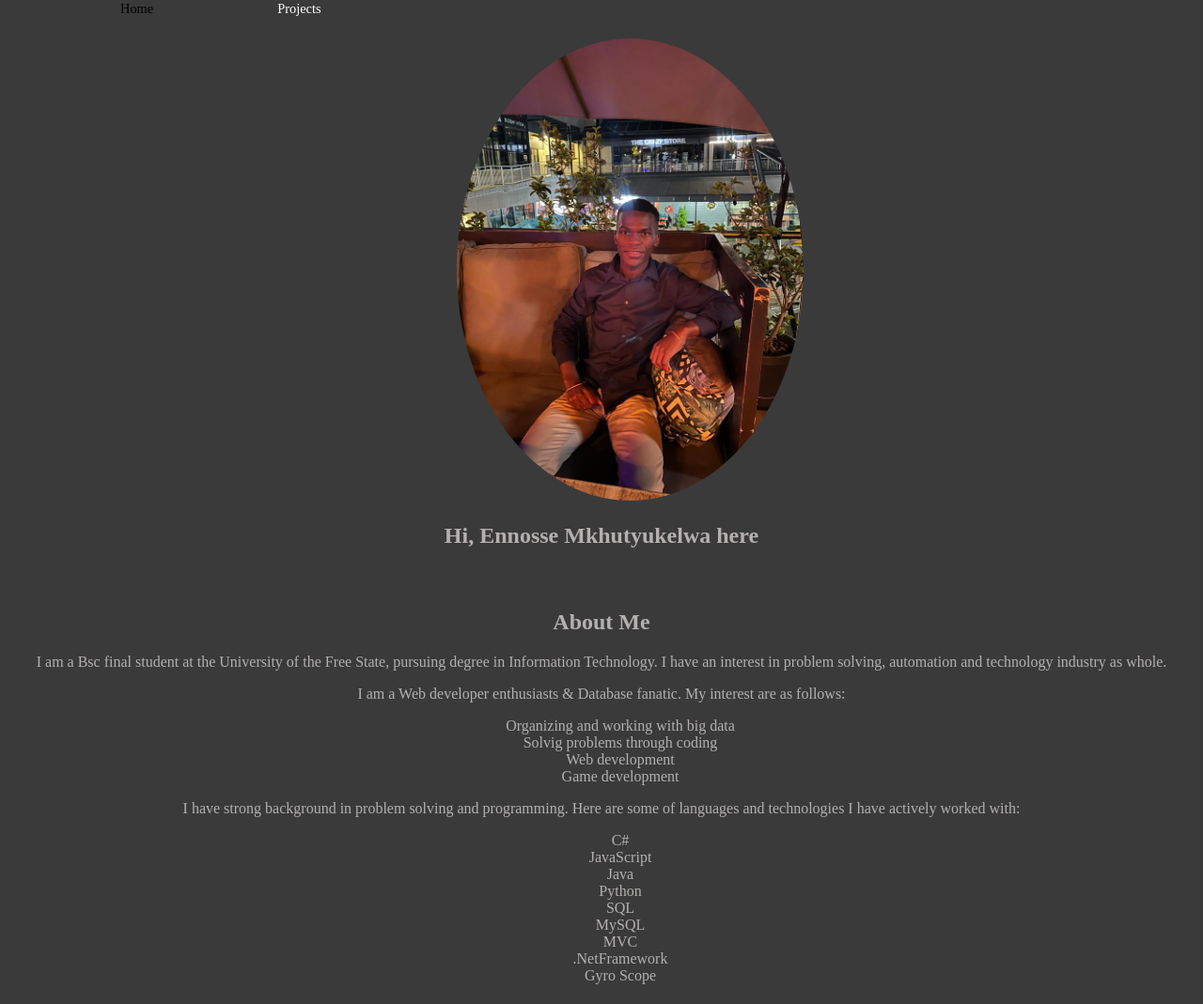
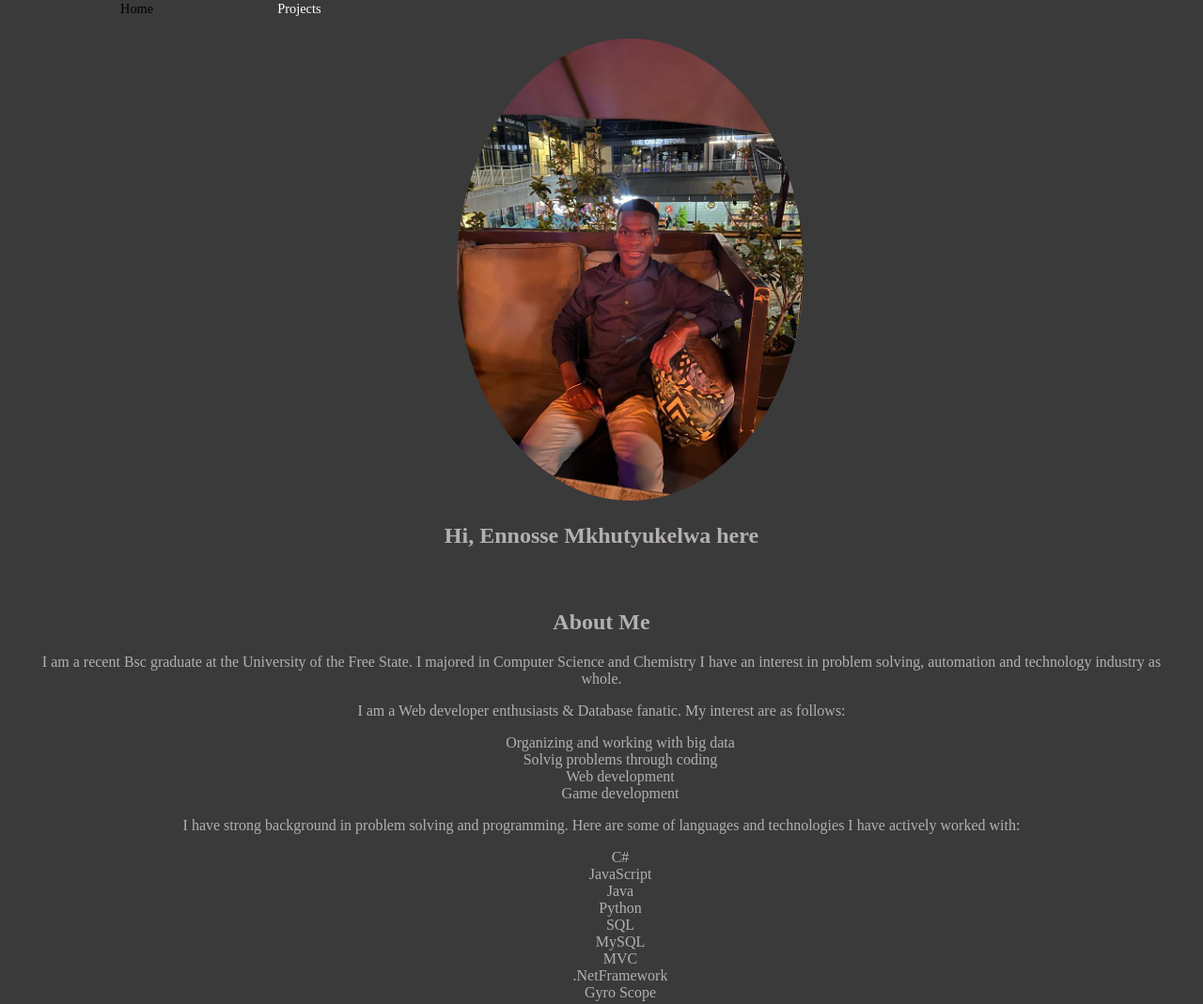
Before and after one commit to khutyu/portfolio-website, a plain HTML site: page index.html in a window 1280 px wide. Shown: the whole page at 94% size. Drawn offline with Linux system fonts and the light colour scheme.

Commit message:
Update index.html

```diff
--- a/index.html
+++ b/index.html
@@ -23,8 +23,9 @@
         <h1>About Me</h1>
 
         <p>
-            I am a Bsc final student at the University of the Free State, pursuing degree in
-             Information Technology. I have an interest in problem solving, automation and
+            I am a recent Bsc graduate at the University of the Free State. I majored in
+            Computer Science and Chemistry
+            I have an interest in problem solving, automation and
              technology industry as whole.
         </p>
 
```
